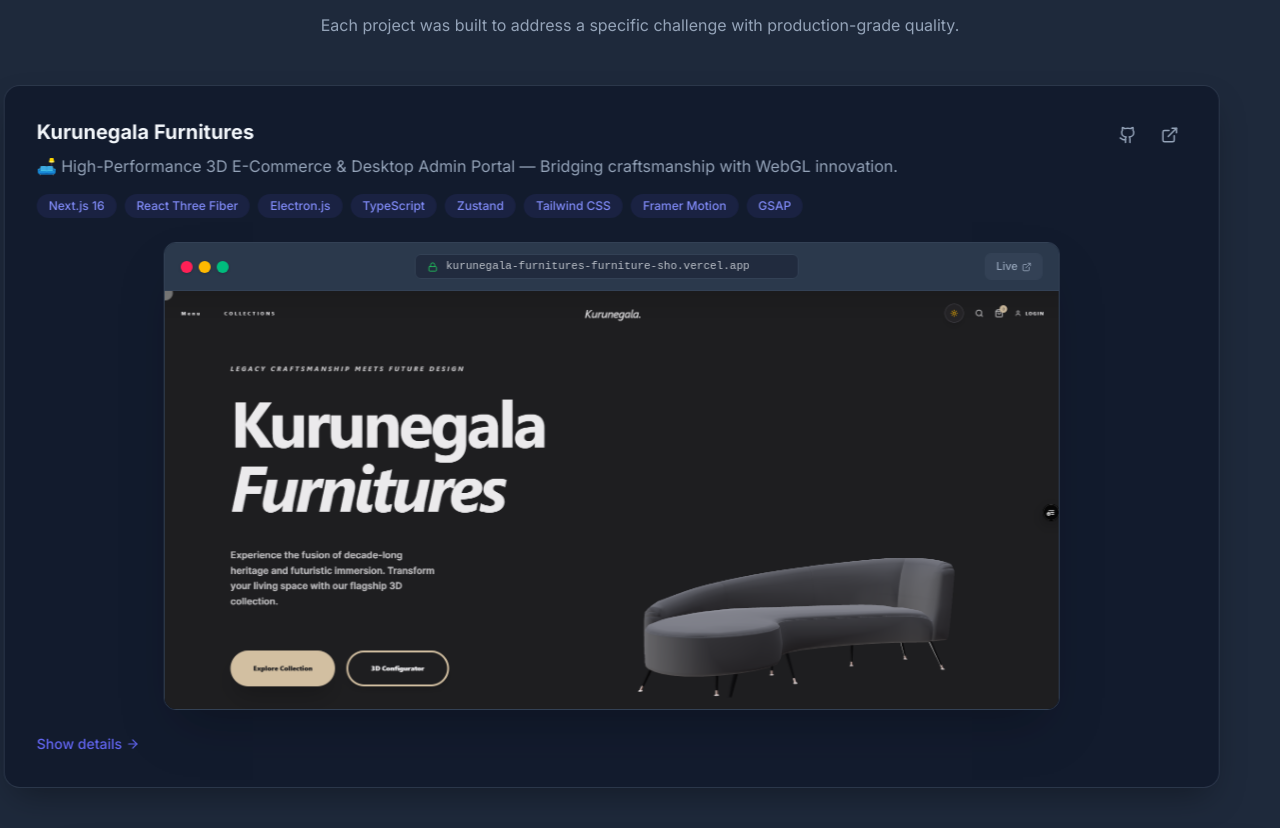
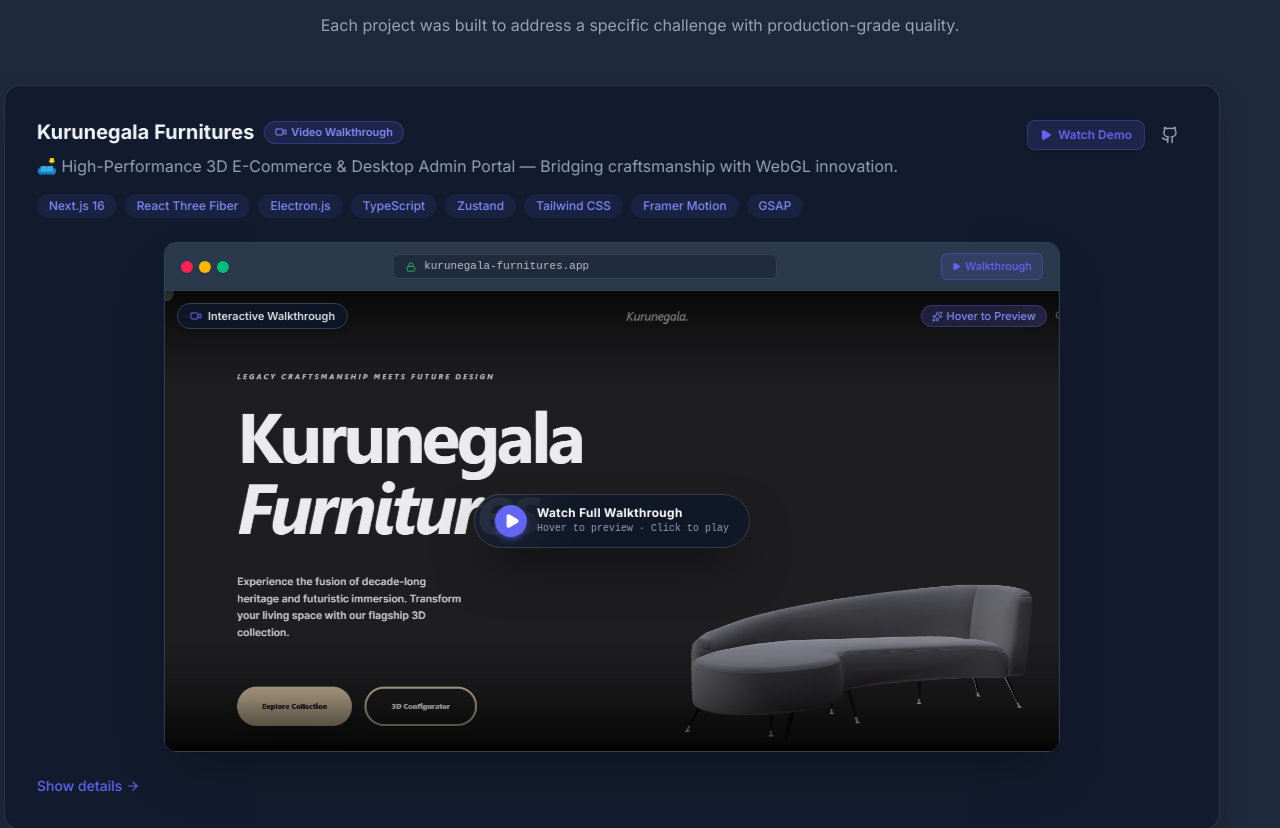
Before and after one commit to VirajTharindu/Viraj-Tharindu-Portfolio-Web-Site, a Next.js app: page / in a window 1280 px wide. Shown: the part 1688-2516 px from the top of the page. Built offline with nearby package versions, Linux system fonts and the light colour scheme.

Commit message:
feat: add Kurunegala Furnitures project data and demo videos

```diff
--- a/src/data/projects.ts
+++ b/src/data/projects.ts
@@ -29,9 +29,11 @@
             "Cross-Platform Hybrid Architecture: Unified Next.js codebase",
             "High-Fidelity Motion: Micro-interactions with Framer Motion and GSAP",
         ],
-        liveUrl: "https://kurunegala-furnitures-furniture-sho.vercel.app/",
+        // liveUrl: "https://kurunegala-furnitures-furniture-sho.vercel.app/",
+        videoUrl: "/kurunegala-furnitures-opt.mp4",
+        videoBadge: "Interactive 3D Configurator & Desktop Admin Portal",
         githubUrl: "https://github.com/VirajTharindu/Kurunegala-Furnitures--Furniture-Shop-Page-NextJS-Fullstack--Admin-Dashboard-ElectronJS-Desktop.git",
-        demoType: "live",
+        demoType: "video",
         architectureHighlight:
             "Engineered for Performance: Leveraged Zustand for zero-overhead state management to prevent 3D canvas re-renders, alongside custom Webpack bundle strategies.",
         securityDetails: "End-to-end encrypted local storage, secure Electron IPC bridging.",
```
Also changed, not shown: 2 other files (tests, documents, lock files or other folders).
